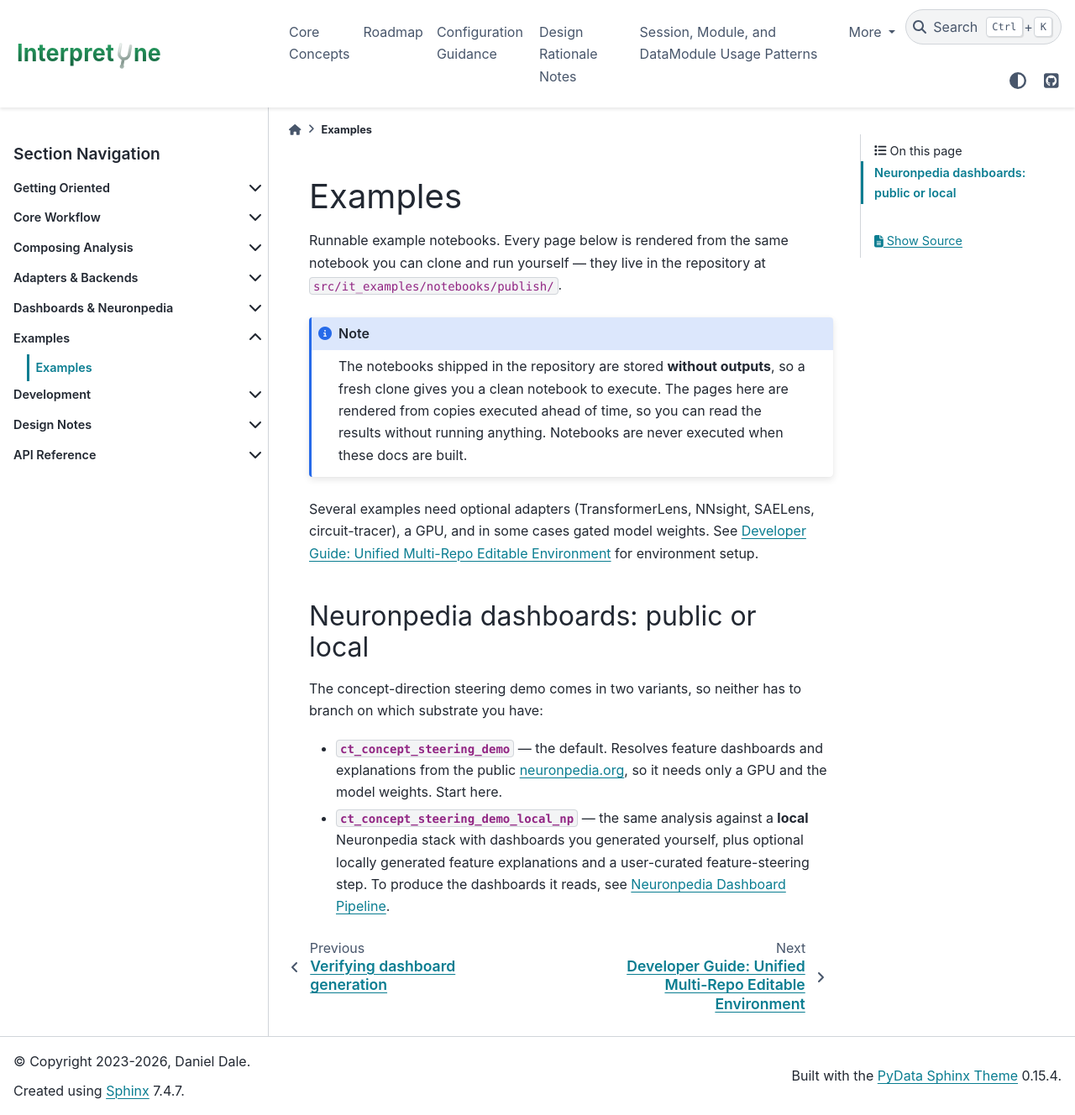
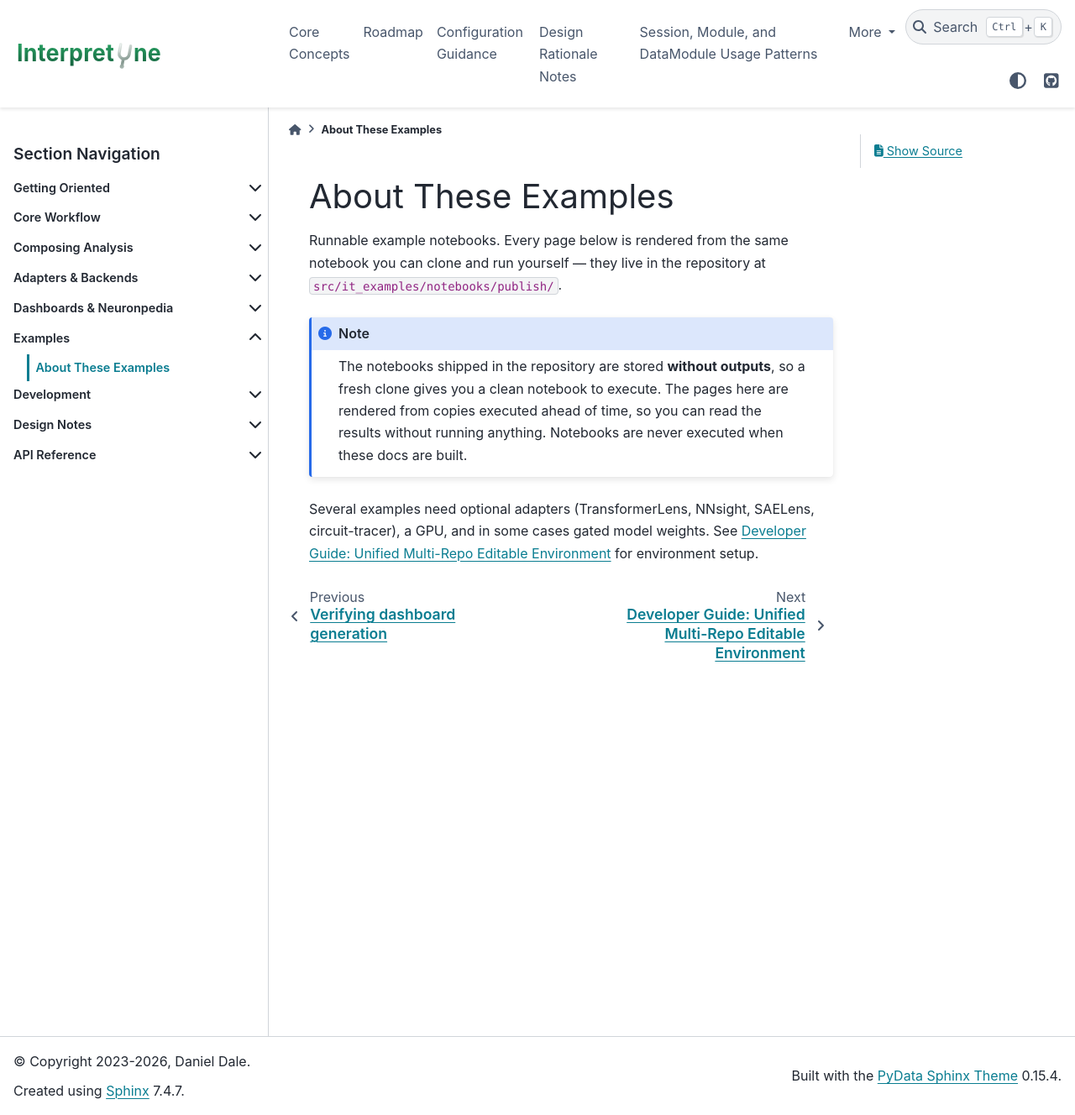
Before and after one commit to speediedan/interpretune, a Sphinx documentation site: the page built from docs/source/examples.md, in a window 1280 px wide and 1328 px high. Shown: the whole window at 84% size. Built offline with Sphinx 7.4.7 and the PyData theme 0.15.4, drawn with Linux system fonts in a browser that asks for light colours.

Commit message:
Disable curated-feature steering by default; simplify example titles
Curated steering pins specific (layer, feature) ids found by manual search against ONE dashboard
generation. Feature ids are only meaningful within the substrate that produced them, so regenerating
the dashboards with a different prompt corpus repoints those ids at different features -- and the
step would have kept steering on whatever now occupies the slots while the surrounding prose still
described the old ones. The 16k set was just regenerated at 4,096 prompts (it was 24,576), so this is
live, not hypothetical.

Both curated lists are now empty and step 5 skips with an explanatory message. The previous guard
only compared source-set NAMES, which cannot detect this: the set name is identical across
regenerations, only the contents move. The former ids are kept in a comment as an example of the
shape.

This becomes a safe default once generated dashboards are downloadable from the Hub, since everyone
would then share one substrate with stable ids -- to be tracked for the IT MVP milestone.

Also renames the two steering notebooks so their titles distinguish them at a glance
("Concept-Direction Steering Demo" / "... (local Neuronpedia)") rather than repeating an identical
"(feature-mediated + direct-hook)" subtitle, and retitles the examples index to "About These
Examples", dropping its "Neuronpedia dashboards: public or local" section -- that distinction now
lives in the notebook titles and their own intros.

```diff
--- a/docs/source/examples.md
+++ b/docs/source/examples.md
@@ -1,4 +1,4 @@
-# Examples
+# About These Examples
 
 Runnable example notebooks. Every page below is rendered from the same notebook you can clone and
 run yourself — they live in the repository at `src/it_examples/notebooks/publish/`.
@@ -13,16 +13,3 @@
 Several examples need optional adapters (TransformerLens, NNsight, SAELens, circuit-tracer), a GPU,
 and in some cases gated model weights. See {doc}`usage/developer_multi_repo_setup` for environment
 setup.
-
-## Neuronpedia dashboards: public or local
-
-The concept-direction steering demo comes in two variants, so neither has to branch on which
-substrate you have:
-
-- **`ct_concept_steering_demo`** — the default. Resolves feature dashboards and explanations from
-  the public [neuronpedia.org](https://www.neuronpedia.org), so it needs only a GPU and the model
-  weights. Start here.
-- **`ct_concept_steering_demo_local_np`** — the same analysis against a **local** Neuronpedia stack
-  with dashboards you generated yourself, plus optional locally generated feature explanations and a
-  user-curated feature-steering step. To produce the dashboards it reads, see
-  {doc}`usage/neuronpedia_dashboard_pipeline`.
```
Also changed, not shown: docs/notebook_artifacts/circuit_tracer_examples/ct_concept_steering_demo.ipynb, docs/notebook_artifacts/circuit_tracer_examples/ct_concept_steering_demo_local_np.ipynb, src/it_examples/notebooks/dev/circuit_tracer_examples/ct_concept_steering_demo.ipynb, src/it_examples/notebooks/dev/circuit_tracer_examples/ct_concept_steering_demo_local_np.ipynb, src/it_examples/notebooks/publish/circuit_tracer_examples/ct_concept_steering_demo.ipynb, src/it_examples/notebooks/publish/circuit_tracer_examples/ct_concept_steering_demo_local_np.ipynb, 1 other file.
